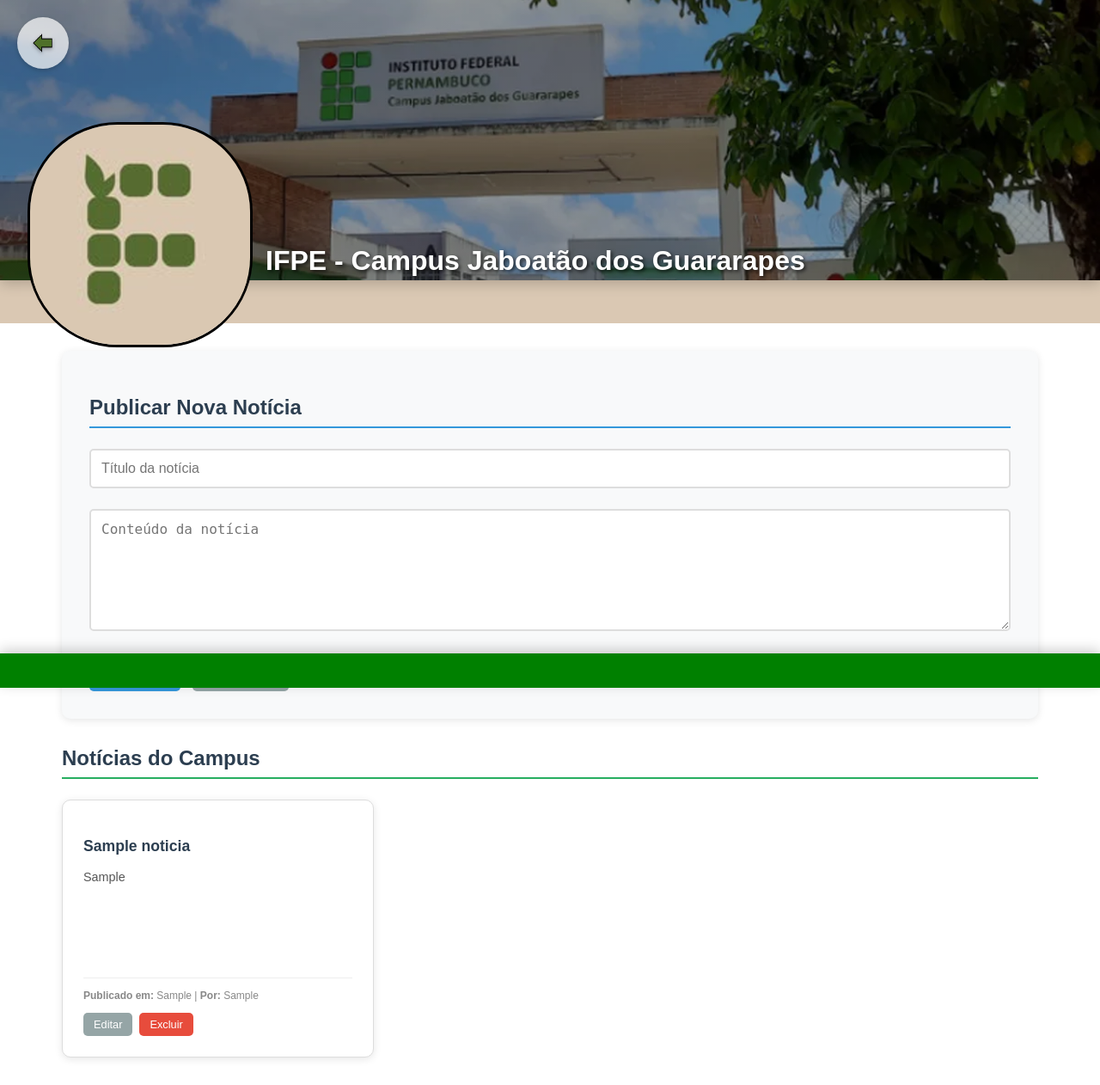
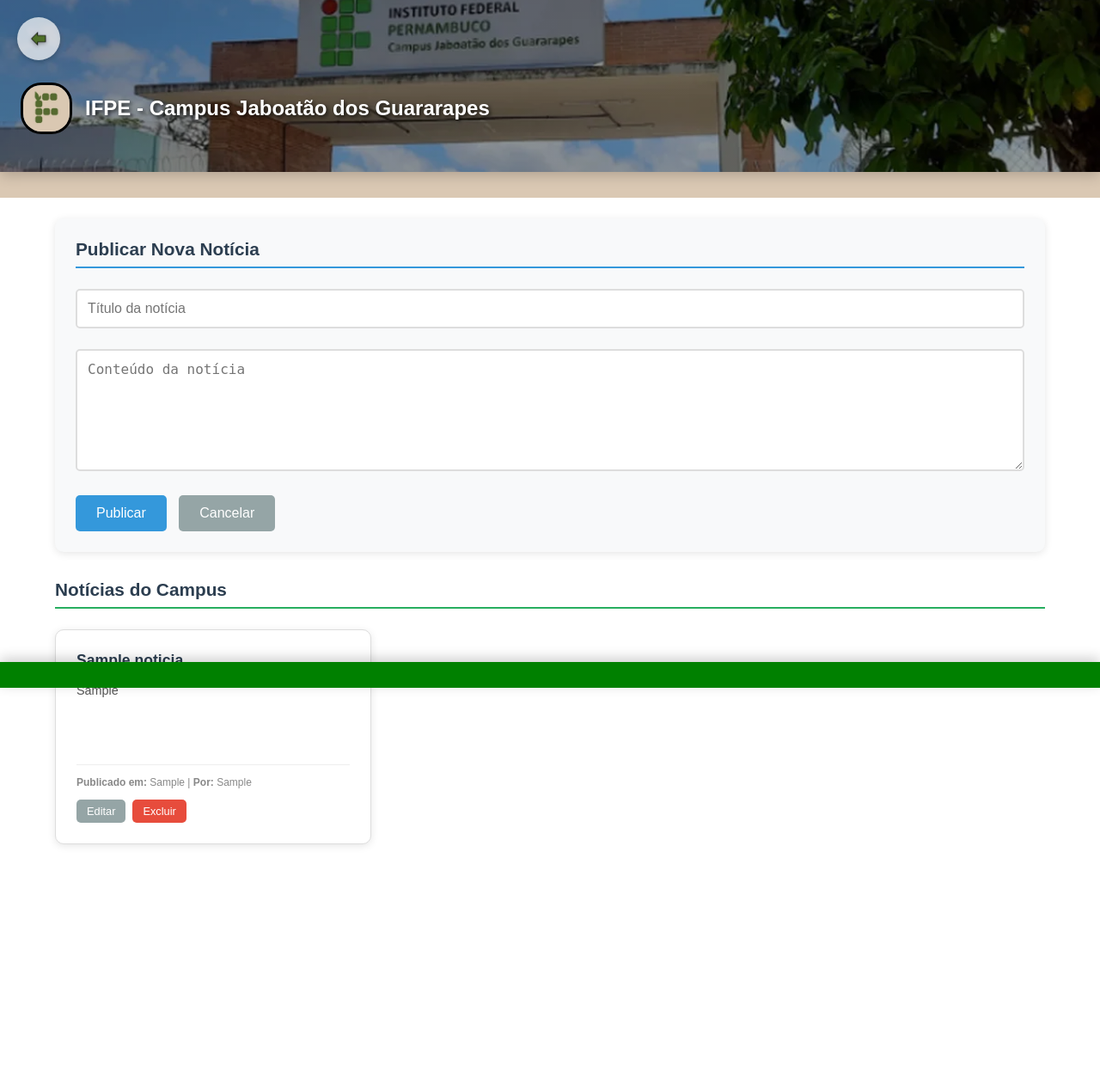
Before and after one commit to Adrelzin/Projeto-pp2, a Flask app: page /campus in a window 1280 px wide. Shown: the whole page at 86% size. After the commit the page ends 984 px from the top, so only its background shows below. Run offline with Flask 3, Linux system fonts and the light colour scheme; the visitor is signed in with stand-in values (Sample User, id 1); tables that the repository leaves empty hold one stand-in row (values such as "Sample post").

Commit message:
Update campus.html.j2

```diff
--- a/templates/campus.html.j2
+++ b/templates/campus.html.j2
@@ -2,18 +2,24 @@
 <html lang="pt-br">
 <head>
     <meta charset="UTF-8">
-    <title>Semente Diária - Campus</title>
+    <meta name="viewport" content="width=device-width, initial-scale=1.0, maximum-scale=1.0, user-scalable=no">
+    <title>Campus - Semente Diária</title>
     <link rel="icon" href="{{ url_for('static', filename='logo.ico') }}" type="image/x-icon">
     <style>
         * {
             box-sizing: border-box;
+            margin: 0;
+            padding: 0;
         }
 
         body {
-            margin: 0;
-            padding: 0;
             background-color: white;
             font-family: Arial, sans-serif;
+            min-height: 100vh;
+            display: flex;
+            flex-direction: column;
+            position: relative;
+            padding-bottom: 80px; /* Espaço para o footer */
         }
 
         header {
@@ -24,8 +30,8 @@
             background-repeat: no-repeat;
             width: 100%;
             min-height: 200px;
-            padding: 2rem;
-            align-items: center;
+            padding: 1.5rem;
+            align-items: flex-end;
             justify-content: space-between;
             box-shadow: 0 4px 15px rgba(0,0,0,0.2);
             position: relative;
@@ -46,39 +52,39 @@
             display: flex;
             align-items: center;
             z-index: 2;
-            position: relative;
-            top: 110px;
+            gap: 15px;
+            margin-bottom: 20px;
         }
 
         .header-left img {
             border-radius: 40%;
             border: 3px solid #000;
-            margin-right: 15px;
+            width: 60px;
+            height: 60px;
             object-fit: cover;
         }
 
         .header-left h1 {
-            position: relative;
-            top: 30px;
             color: white;
             text-shadow: 2px 2px 4px rgba(0,0,0,0.7);
+            font-size: clamp(1rem, 4vw, 1.5rem);
         }
 
         .faixa {
             width: 100%;
-            height: 50px;
+            height: 30px;
             background-color: #dac8b3;
         }
 
         footer {
             background-color: green;
             text-align: center;
-            padding: 20px;
+            padding: 15px;
             width: 100%;
             position: fixed;
             bottom: 0;
             box-shadow: 0 -4px 15px rgba(0,0,0,0.2);
-            animation: slideIn 0.8s ease;
+            z-index: 10;
         }
 
         .seta {
@@ -92,8 +98,8 @@
             padding: 10px;
             background-color: rgba(255, 255, 255, 0.7);
             border-radius: 50%;
-            width: 60px;
-            height: 60px;
+            width: 50px;
+            height: 50px;
             display: flex;
             align-items: center;
             justify-content: center;
@@ -107,20 +113,22 @@
         }
 
         .seta img {
-            width: 40px;
-            height: 40px;
+            width: 30px;
+            height: 30px;
             filter: drop-shadow(0 2px 2px rgba(0,0,0,0.3));
         }
 
         .main-content {
-            padding: 2rem;
+            padding: 1.5rem;
             max-width: 1200px;
             margin: 0 auto;
+            width: 100%;
+            flex: 1;
         }
 
         .form-section {
             background: #f8f9fa;
-            padding: 2rem;
+            padding: 1.5rem;
             border-radius: 10px;
             margin-bottom: 2rem;
             box-shadow: 0 2px 10px rgba(0,0,0,0.1);
@@ -131,6 +139,7 @@
             margin-bottom: 1.5rem;
             border-bottom: 2px solid #3498db;
             padding-bottom: 0.5rem;
+            font-size: 1.3rem;
         }
 
         .form-group {
@@ -189,12 +198,12 @@
             margin-bottom: 1.5rem;
             border-bottom: 2px solid #27ae60;
             padding-bottom: 0.5rem;
+            font-size: 1.3rem;
         }
 
-        /* Nova grid para os itens de notícia */
         .news-grid {
             display: grid;
-            grid-template-columns: repeat(3, 1fr);
+            grid-template-columns: repeat(auto-fill, minmax(300px, 1fr));
             gap: 1.5rem;
             margin-top: 1.5rem;
         }
@@ -205,7 +214,7 @@
             border-radius: 10px;
             background: white;
             box-shadow: 0 2px 10px rgba(0,0,0,0.1);
-            height: 300px; /* Altura fixa para manter formato quadrado */
+            min-height: 250px;
             display: flex;
             flex-direction: column;
             justify-content: space-between;
@@ -393,7 +447,10 @@
             document.getElementById('id_noticia').value = id;
             document.getElementById('titulo').value = titulo;
             document.getElementById('conteudo').value = conteudo;
-            window.scrollTo(0, 0);
+            window.scrollTo({
+                top: 0,
+                behavior: 'smooth'
+            });
 
             document.querySelector('.form-section h2').textContent = 'Editar Notícia';
             document.querySelector('.btn[type="submit"]').textContent = 'Atualizar';
@@ -412,7 +469,17 @@
             const titulo = document.getElementById('titulo').value.trim();
             const conteudo = document.getElementById('conteudo').value.trim();
 
-            return titulo !== '' && conteudo !== '';
+            if (titulo === '') {
+                alert('Por favor, insira um título para a notícia');
+                return false;
+            }
+
+            if (conteudo === '') {
+                alert('Por favor, insira o conteúdo da notícia');
+                return false;
+            }
+
+            return true;
         }
 
         document.addEventListener('DOMContentLoaded', function() {
```
Also changed, not shown: other parts of templates/campus.html.j2 (+61 -16 lines).
